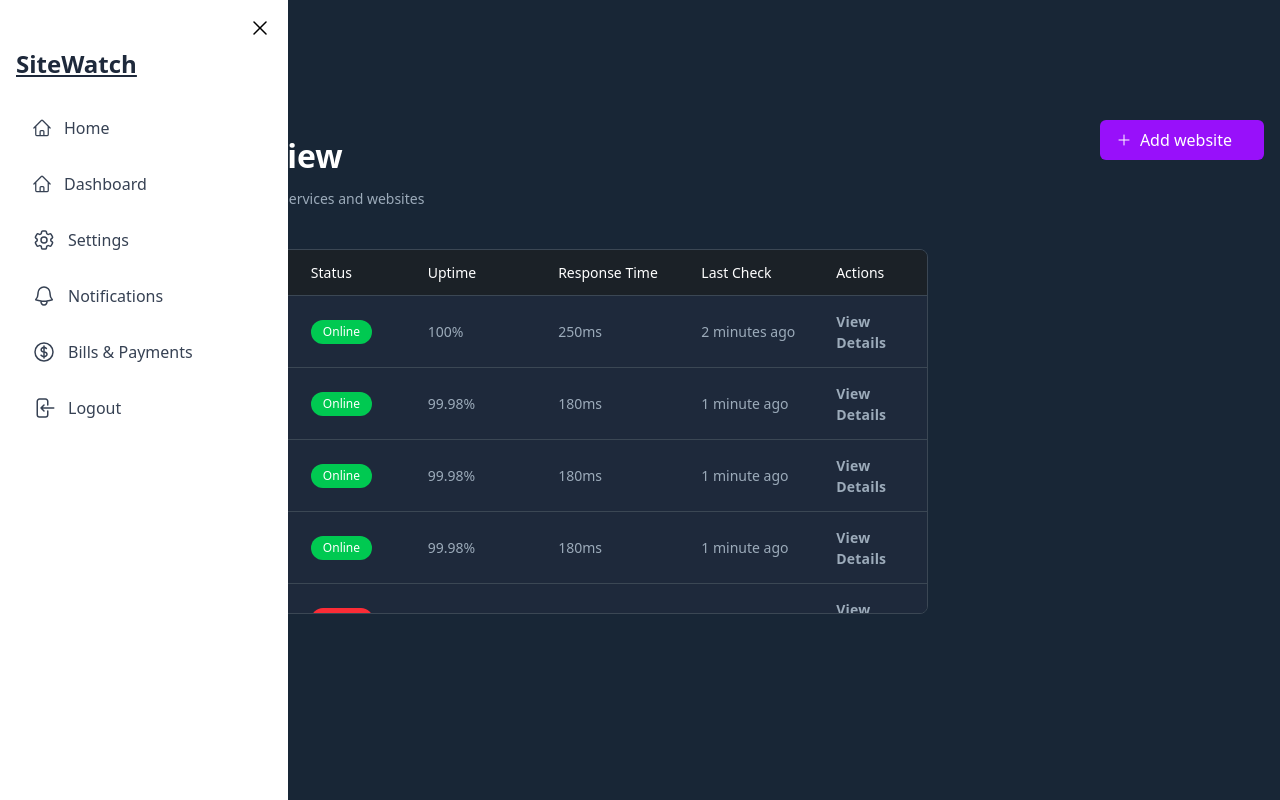
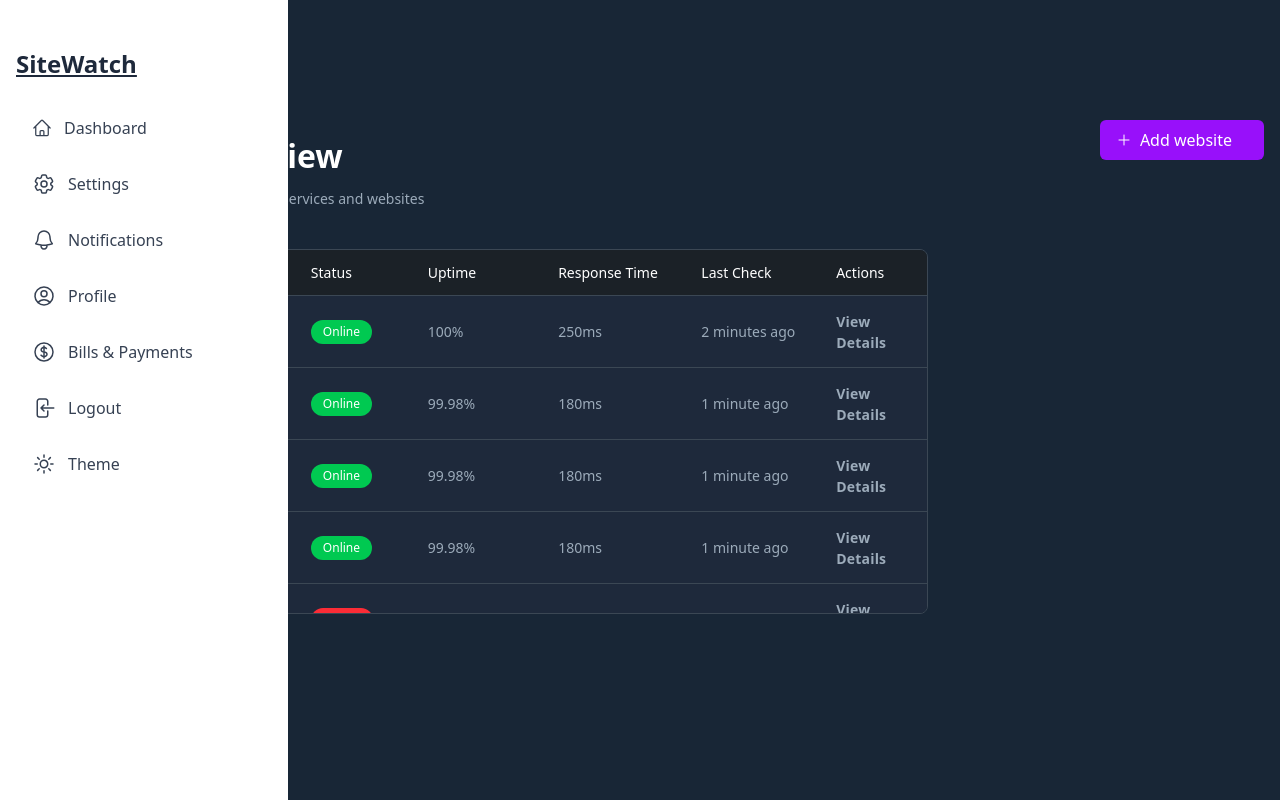
Before and after one commit to Torque-Lab/mointering, a Next.js app in the folder apps/web/: page /Home in a window 1280 px wide. Built offline with nearby package versions, Linux system fonts and the light colour scheme.

Commit message:
added dark mode

```diff
--- /dev/null
+++ b/apps/web/app/Providers/theme-provider.tsx
@@ -0,0 +1,28 @@
+
+
+"use client"
+import { ThemeProvider as NextThemesProvider } from "next-themes"
+import { useEffect, useState } from "react"
+
+export function ThemeProviderWrapper({ children }: { children: React.ReactNode }) {
+  const [mounted, setMounted] = useState(false)
+
+  useEffect(() => {
+    setMounted(true)
+  }, [])
+
+  if (!mounted) {
+    return <>{children}</>
+  }
+
+  return (
+    <NextThemesProvider
+      attribute="class"
+      defaultTheme="dark"
+      enableSystem
+      disableTransitionOnChange
+    >
+      {children}
+    </NextThemesProvider>
+  )
+}
--- a/apps/web/app/globals.css
+++ b/apps/web/app/globals.css
@@ -1 +1,10 @@
-@import "tailwindcss"
+@import "tailwindcss";
+@layer utilities {
+  .no-scrollbar::-webkit-scrollbar {
+    display: none;
+  }
+  .no-scrollbar {
+    -ms-overflow-style: none;
+    scrollbar-width: none;
+  }
+}
--- a/apps/web/app/layout.tsx
+++ b/apps/web/app/layout.tsx
@@ -1,5 +1,6 @@
 import type { Metadata } from "next";
 import localFont from "next/font/local";
+import { ThemeProviderWrapper } from "./Providers/theme-provider";
 import "./globals.css"
 
 const geistSans = localFont({
@@ -22,9 +23,9 @@ export default function RootLayout({
   children: React.ReactNode;
 }>) {
   return (
-    <html lang="en">
+    <html lang="en" suppressHydrationWarning>
       <body className={`${geistSans.variable} ${geistMono.variable}`}>
-        {children}
+        <ThemeProviderWrapper>{children}</ThemeProviderWrapper>
       </body>
     </html>
   );
--- a/apps/web/components/SideBar.tsx
+++ b/apps/web/components/SideBar.tsx
@@ -7,6 +7,8 @@ import { SettingIcons } from '../ui-icons/SettingIcons';
 import { LogOutIcons } from '../ui-icons/LogoutIcons';
 import { PaymentIcons } from '../ui-icons/PaymentIcons';
 import { NotificationIcon } from '../ui-icons/NotificationIcon';
+import { ProfileIcons } from '../ui-icons/ProfileIcons';
+import { ThemeSwitcher } from './theme-switcher';
 
 export function Sidebar() {
   const [isOpen, setIsOpen] = useState(true);
@@ -14,7 +16,7 @@ export function Sidebar() {
 
   return (
     <div
-      className={`h-screen ${isOpen ? 'overflow-y-scroll' : 'overflow-y-hidden'} fixed left-0 top-0 bg-white transition-all duration-300 ease-in-out z-50 ${
+      className={`h-screen ${isOpen ? 'overflow-y-scroll no-scrollbar' : 'overflow-y-hidden no-scrollbar'} fixed left-0 top-0 bg-white transition-all duration-300 ease-in-out z-50 ${
         isOpen ? 'w-72' : 'w-18'
       }`}
     >
@@ -28,12 +30,14 @@ export function Sidebar() {
           <div className="text-[#1e293b] text-2xl font-bold mb-6 -mt-6 underline">SiteWatch</div>
 
         )}
-        <SideBarItem text={isOpen ? "Home" : ""} icon={<HomeIcons />} />
         <SideBarItem text={isOpen ? "Dashboard" : ""} icon={<HomeIcons />} />
       <SideBarItem text={isOpen ? "Settings" : ""} icon={<SettingIcons />} />
       <SideBarItem text={isOpen ? "Notifications" : ""} icon={<NotificationIcon />} />
+      <SideBarItem text={isOpen ? "Profile" : ""} icon={<ProfileIcons />} />
       <SideBarItem text={isOpen ? "Bills & Payments" : ""} icon={<PaymentIcons />} />
       <SideBarItem text={isOpen ? "Logout" : ""} icon={<LogOutIcons />} />
+      <SideBarItem text={isOpen ? "Theme" : ""} icon={<ThemeSwitcher />} />
+
       </div>
     </div>
   );
--- a/apps/web/components/dashboard/Table.tsx
+++ b/apps/web/components/dashboard/Table.tsx
@@ -23,7 +23,7 @@ export function Table({ data, onViewDetails }: TableProps) {
   };
 
   return (
-    <div className="flex align-center justify-center w-[60%] h-[57%] mt-6 ml-40 mb-12 overflow-y-auto scroll-smooth rounded-lg border border-[#3b4754] bg-[#1e293b] scrollbar-thin scrollbar-thumb-[#3b4754] scrollbar-track-[#1e293b] hover:scrollbar-thumb-[#4a5a6e]">
+    <div className="flex align-center justify-center w-[60%] h-[57%] mt-6 ml-40 mb-12 overflow-auto scroll-smooth no-scrollbar ove rounded-lg border border-[#3b4754] bg-[#1e293b] scrollbar-thin scrollbar-thumb-[#3b4754] scrollbar-track-[#1e293b] hover:scrollbar-thumb-[#4a5a6e]">
       <table className="w-full">
         <thead>
           <tr className="bg-[#1b2127]">
--- /dev/null
+++ b/apps/web/components/theme-switcher.tsx
@@ -0,0 +1,28 @@
+"use client"
+import { useTheme } from "next-themes"
+import { MoonIcon } from "../ui-icons/moonIcons"
+import { SunIcons } from "../ui-icons/SunIcons"
+import { useEffect, useState } from "react"
+
+export function ThemeSwitcher() {
+  const [mounted, setMounted] = useState(false)
+  const { theme, setTheme } = useTheme()
+  useEffect(() => {
+    setMounted(true)
+  }, [])
+
+  if (!mounted) {
+    return <div className="w-6 h-6" />
+  }
+
+  return (
+    <div className="flex items-center gap-2">
+      <button
+        onClick={() => setTheme(theme === 'light' ? 'dark' : 'light')}
+        aria-label="Toggle theme"
+      >
+        {theme === 'light' ? <MoonIcon /> : <SunIcons />}
+      </button>
+    </div>
+  )
+}
--- a/apps/web/package.json
+++ b/apps/web/package.json
@@ -15,6 +15,7 @@
     "clsx": "^2.1.1",
     "install": "^0.13.0",
     "next": "^15.3.0",
+    "next-themes": "^0.4.6",
     "postcss": "^8.5.6",
     "react": "^19.1.0",
     "react-dom": "^19.1.0",
--- /dev/null
+++ b/apps/web/ui-icons/SunIcons.tsx
@@ -0,0 +1,8 @@
+export function SunIcons() {
+    return (
+        <svg xmlns="http://www.w3.org/2000/svg" fill="none" viewBox="0 0 24 24" strokeWidth={1.5} stroke="currentColor" className="size-6">
+        <path strokeLinecap="round" strokeLinejoin="round" d="M12 3v2.25m6.364.386-1.591 1.591M21 12h-2.25m-.386 6.364-1.591-1.591M12 18.75V21m-4.773-4.227-1.591 1.591M5.25 12H3m4.227-4.773L5.636 5.636M15.75 12a3.75 3.75 0 1 1-7.5 0 3.75 3.75 0 0 1 7.5 0Z" />
+      </svg>
+
+    );
+}
--- /dev/null
+++ b/apps/web/ui-icons/moonIcons.tsx
@@ -0,0 +1,9 @@
+
+export function MoonIcon(){
+    return(
+        <svg xmlns="http://www.w3.org/2000/svg" fill="none" viewBox="0 0 24 24" strokeWidth={1.5} stroke="currentColor" className="size-6">
+  <path strokeLinecap="round" strokeLinejoin="round" d="M21.752 15.002A9.72 9.72 0 0 1 18 15.75c-5.385 0-9.75-4.365-9.75-9.75 0-1.33.266-2.597.748-3.752A9.753 9.753 0 0 0 3 11.25C3 16.635 7.365 21 12.75 21a9.753 9.753 0 0 0 9.002-5.998Z" />
+</svg>
+
+    )
+}
```
Also changed, not shown: 1 other file (tests, documents, lock files or other folders).
